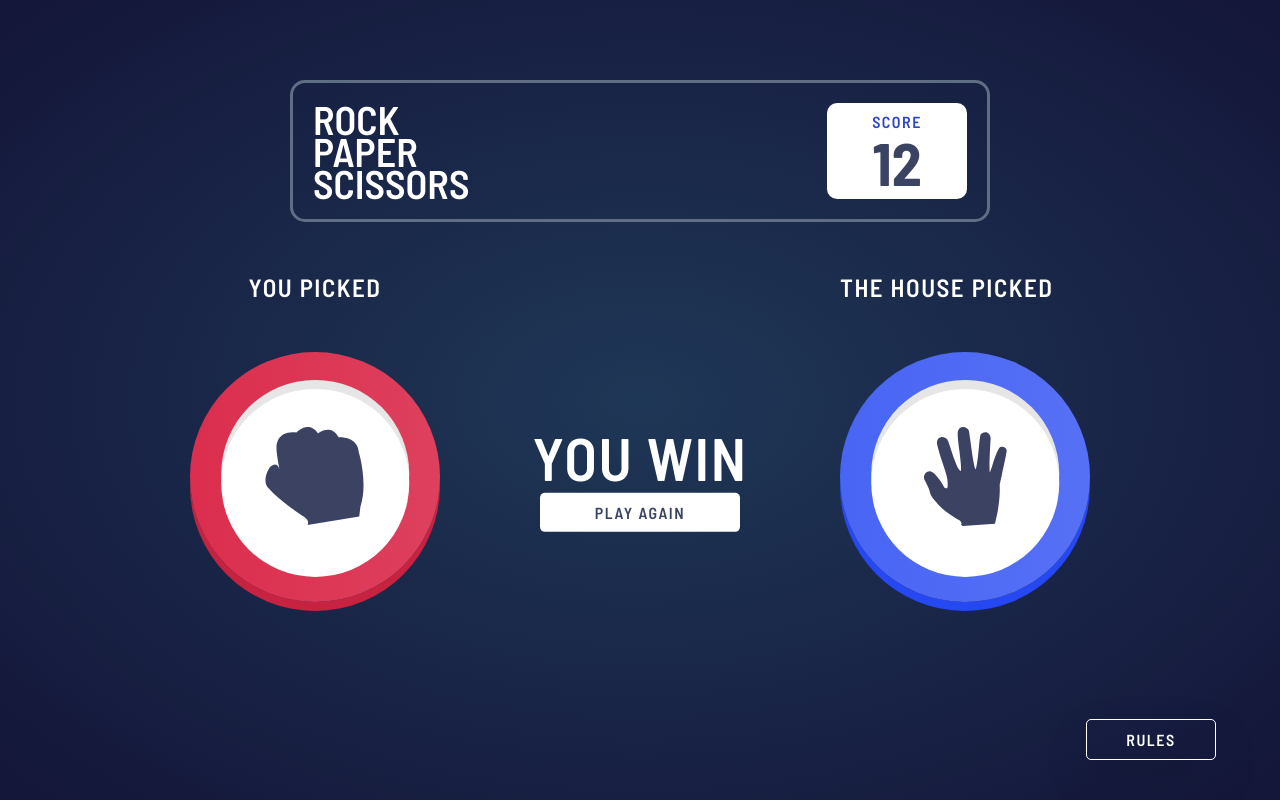
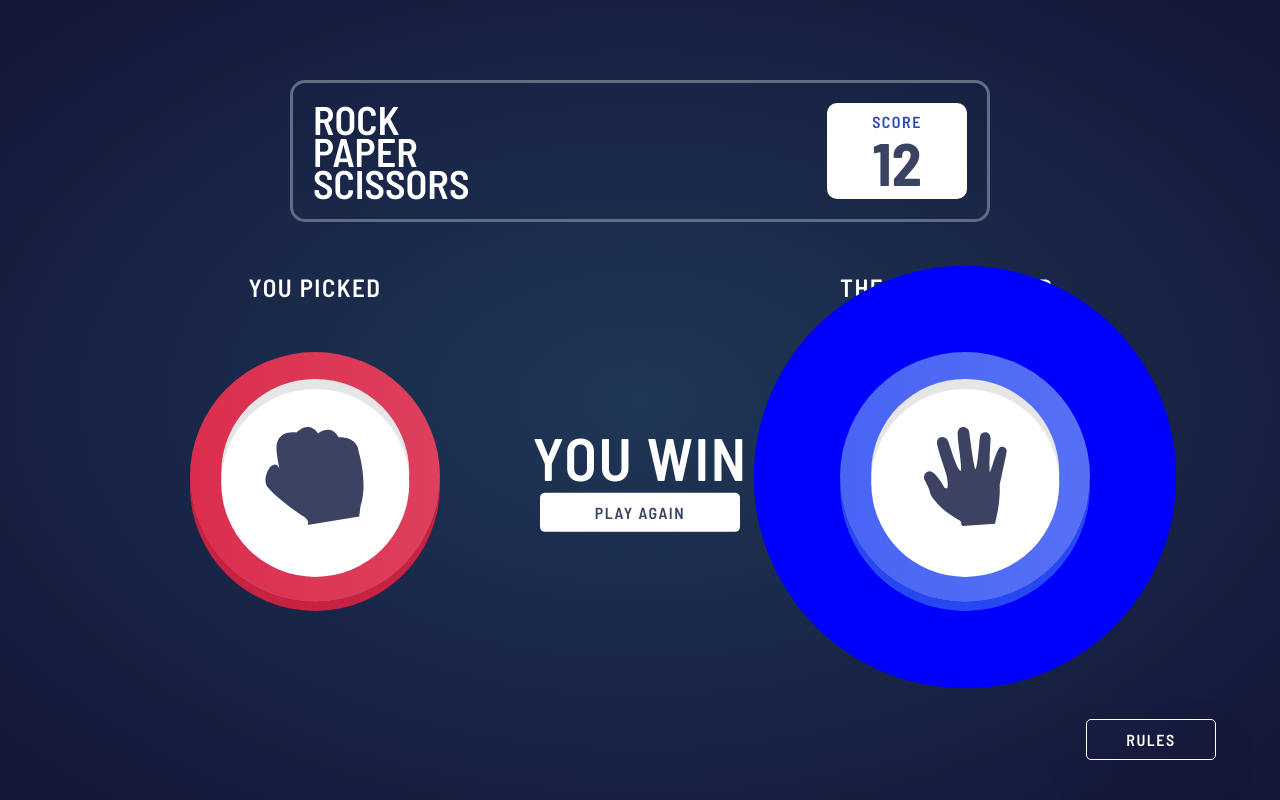
Before and after one commit to naijadevgamer/rock-paper-scissors, a website: page index.html in a window 1280 px wide. Drawn offline with Linux system fonts and the light colour scheme.

Commit message:
Add new features

```diff
--- a/index.html
+++ b/index.html
@@ -83,6 +83,8 @@
 
         <div class="phase__house-pick">
           <p class="phase__pick-text">The house picked</p>
+
+          <div class="phase__icon-box">
             <div class="icon icon--paper icon--large icon--winner">
               <img
                 src="images/icon-paper.svg"
@@ -90,6 +92,10 @@
                 class="icon__img icon__img--paper"
               />
             </div>
+            <div class="icon__hover"></div>
+          </div>
+          <!-- <span class="span-2"></span>
+          <span class="span-3"></span> -->
         </div>
       </div>
 
--- a/sass/_icon.scss
+++ b/sass/_icon.scss
@@ -7,6 +7,7 @@
   align-items: center;
   justify-content: center;
   transition: all 0.3s ease;
+  z-index: 5;
   cursor: pointer;
   &::before {
     content: "";
@@ -18,12 +19,12 @@
     top: 50%;
     left: 50%;
     transform: translate(-50%, -47%);
-    z-index: 2;
+    z-index: 4;
     box-shadow: 0 -6px 0 darken($color-white, 10%);
   }
   &__img {
     position: relative;
-    z-index: 3;
+    z-index: 4;
     height: 40%;
     transition: height 0.3s ease;
   }
@@ -62,28 +63,66 @@
     }
   }
   &--large {
-    position: static;
+    position: relative;
     transform: translate(0, 0);
-    // box-shadow: 0 10px 0 $rock-h;
     width: 25rem;
     height: 25rem;
+    top: 0;
+    left: 0;
+    right: 0;
     &::before {
-      box-shadow: 0 -9px 0 darken($color-white, 10%);
+      box-shadow: 0 -10px 0 darken($color-white, 10%);
     }
     &:active {
       transform: translate(0, 10px);
     }
   }
-  // &--winner {
-  //   &:hover {
-  //     background-image: radial-gradient(
-  //       circle,
-  //       rgb(248, 242, 242) 20%,
-  //       #dbd2d1 40%,
-  //       #a09395 60%
-  //     );
-  //   }
-  // }
+  &--large &--rock {
+    box-shadow: 0 10px 0 $rock-h;
+  }
+  &--large &--paper {
+    box-shadow: 0 10px 0 $paper-h;
+  }
+  &--large &--scissors {
+    box-shadow: 0 10px 0 $scissors-h;
+  }
+
+  &--winner {
+  }
+
+  &__hover {
+    position: absolute;
+    top: 0;
+    left: 0;
+    background-color: orangered;
+    width: 25rem;
+    height: 25rem;
+    border-radius: 50%;
+    transform: scale(1.3);
+    &::before {
+      content: "";
+      position: absolute;
+      top: 0;
+      left: 0;
+      z-index: -1;
+      background-color: blue;
+      width: 100%;
+      height: 100%;
+      border-radius: 50%;
+      scale: 1.3;
+    }
+    // &::after {
+    //   content: "";
+    //   position: absolute;
+    //   top: 0;
+    //   left: 0;
+    //   // z-index: 1;
+    //   background-color: green;
+    //   width: 25rem;
+    //   height: 25rem;
+    //   scale: 1.7;
+    // }
+  }
 
   &:hover &__img {
     height: 45%;
--- a/sass/_phase.scss
+++ b/sass/_phase.scss
@@ -48,7 +48,9 @@
     font-size: 6rem;
     letter-spacing: 1.5px;
   }
-
+  &__icon-box {
+    position: relative;
+  }
   // &--classic{
   // }
   // &--extendend{
```
Also changed, not shown: css/style.css, 1 other file. Lines whose indentation alone changed are shown as unchanged.
